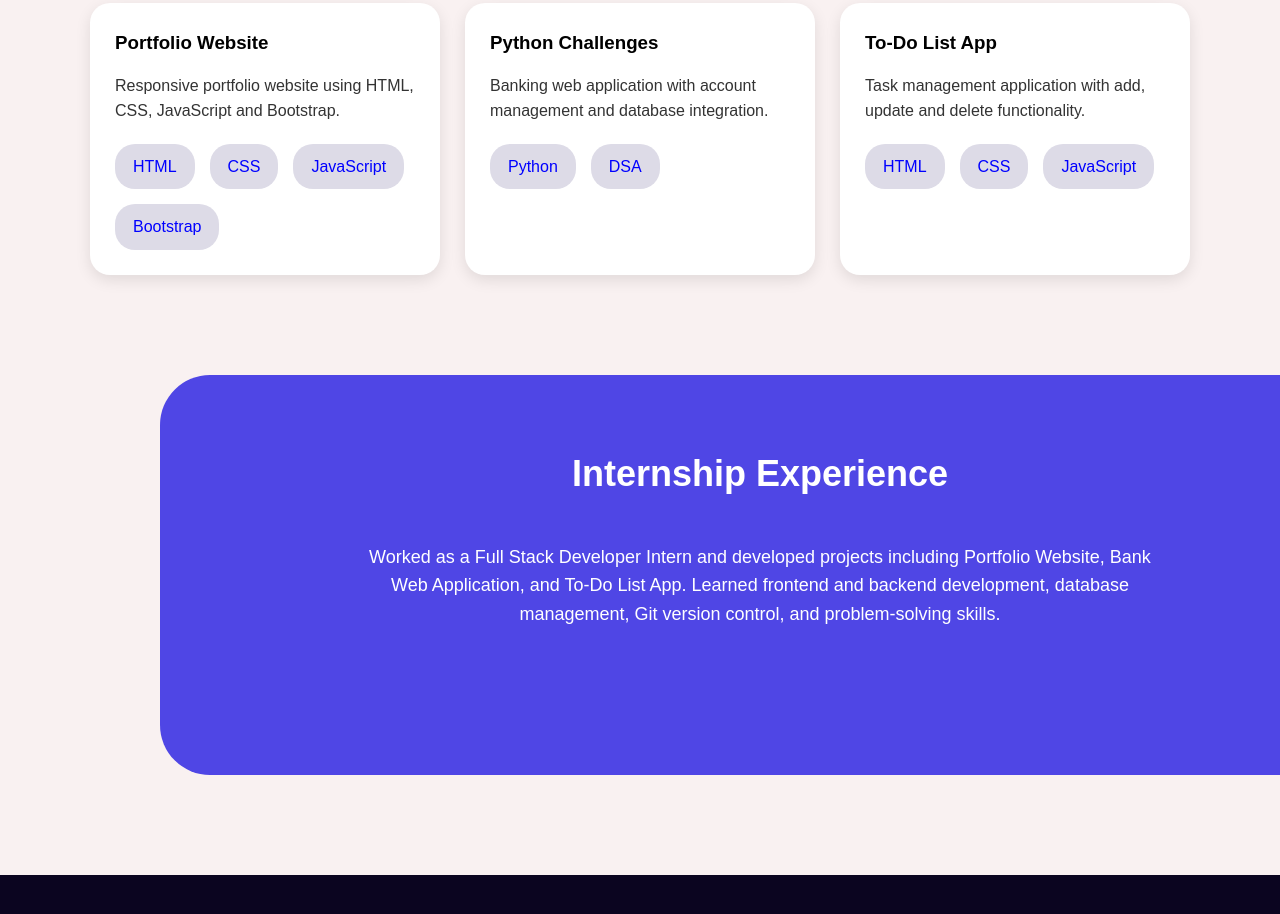
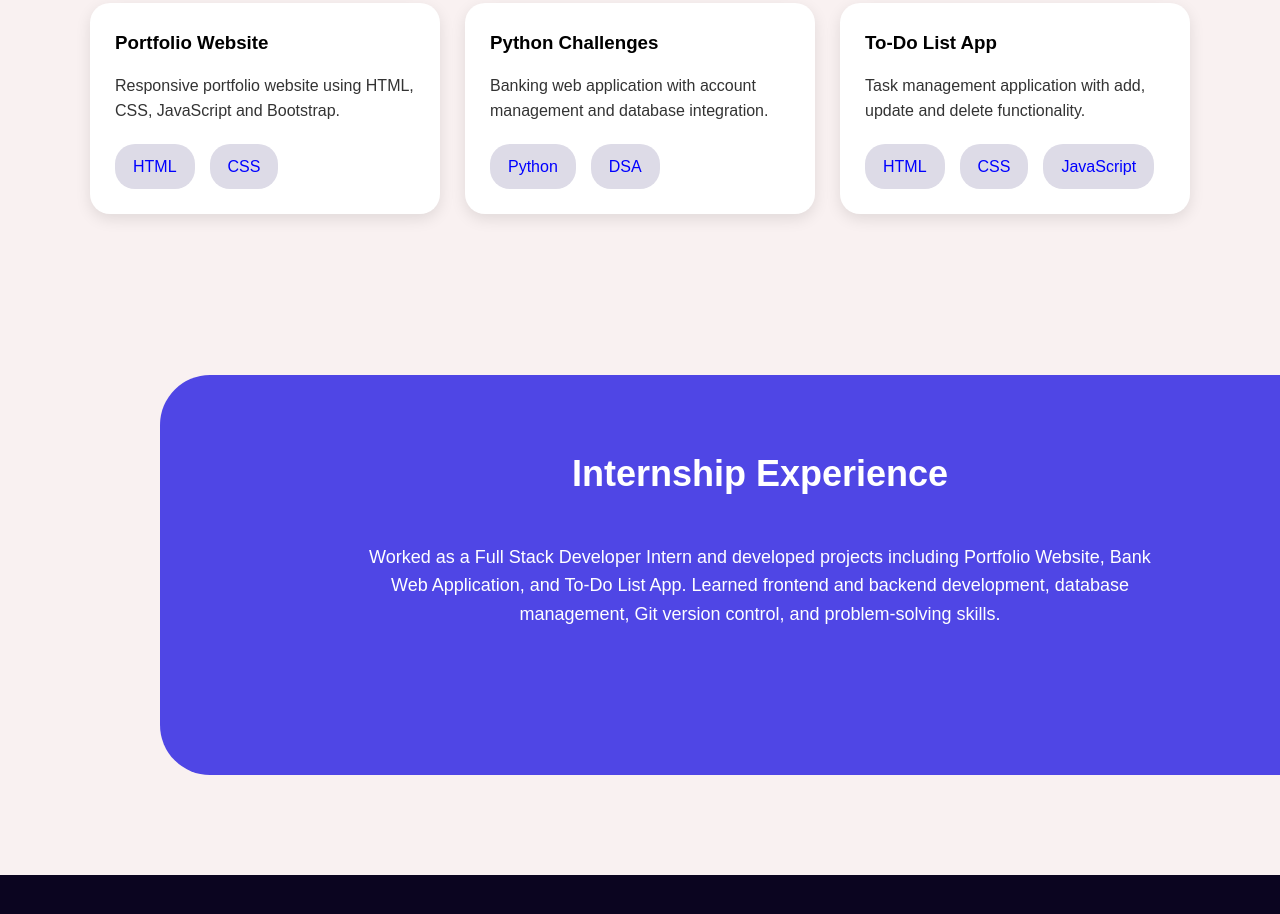
Before and after one commit to msbatb/portfolio, a plain HTML site: page index.html in a window 1280 px wide. Shown: the part 1465-2379 px from the top of the page. Drawn offline with Linux system fonts and the light colour scheme.

Commit message:
Fix HTML structure and formatting issues

```diff
--- a/index.html
+++ b/index.html
@@ -68,8 +68,6 @@
           <div class="skills">
           <span>HTML</span>
           <span>CSS</span>
-          <span>JavaScript</span>
-          <span>Bootstrap</span>
         </div>
         </div>
 
```
